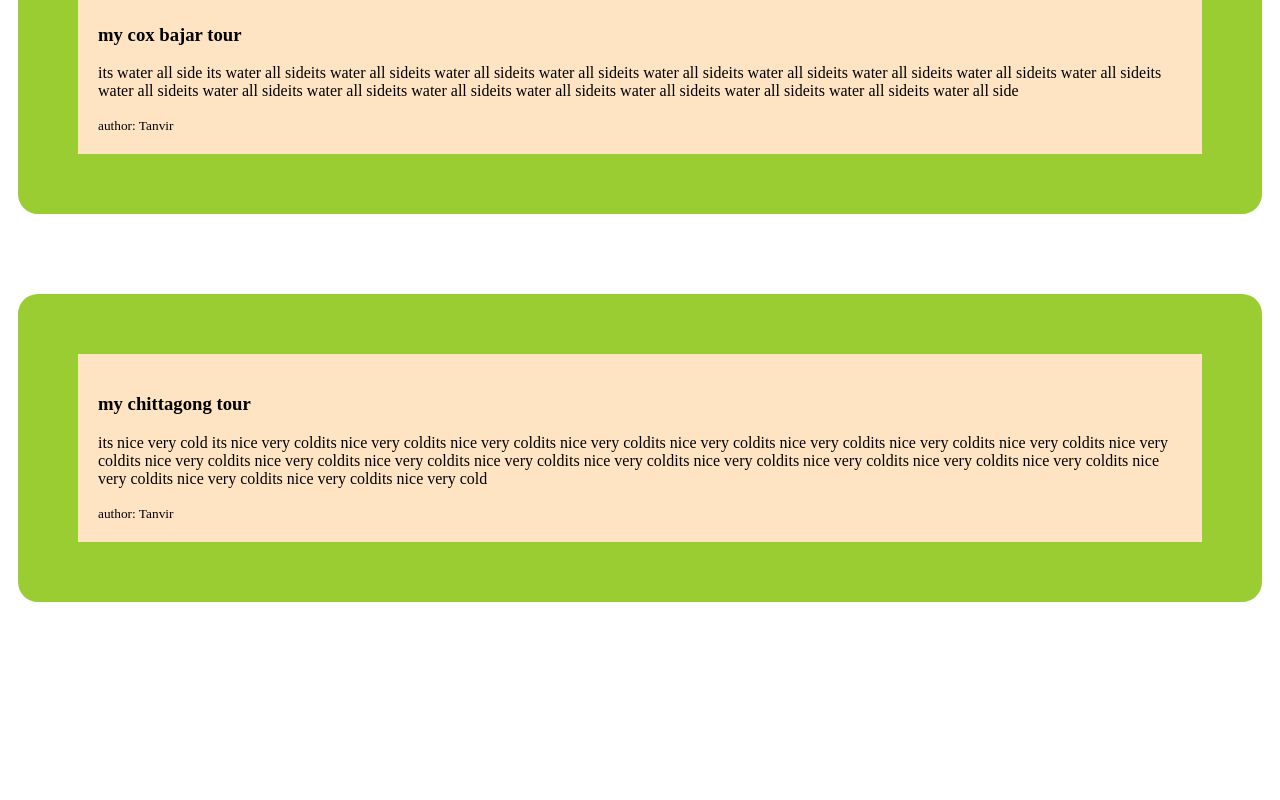
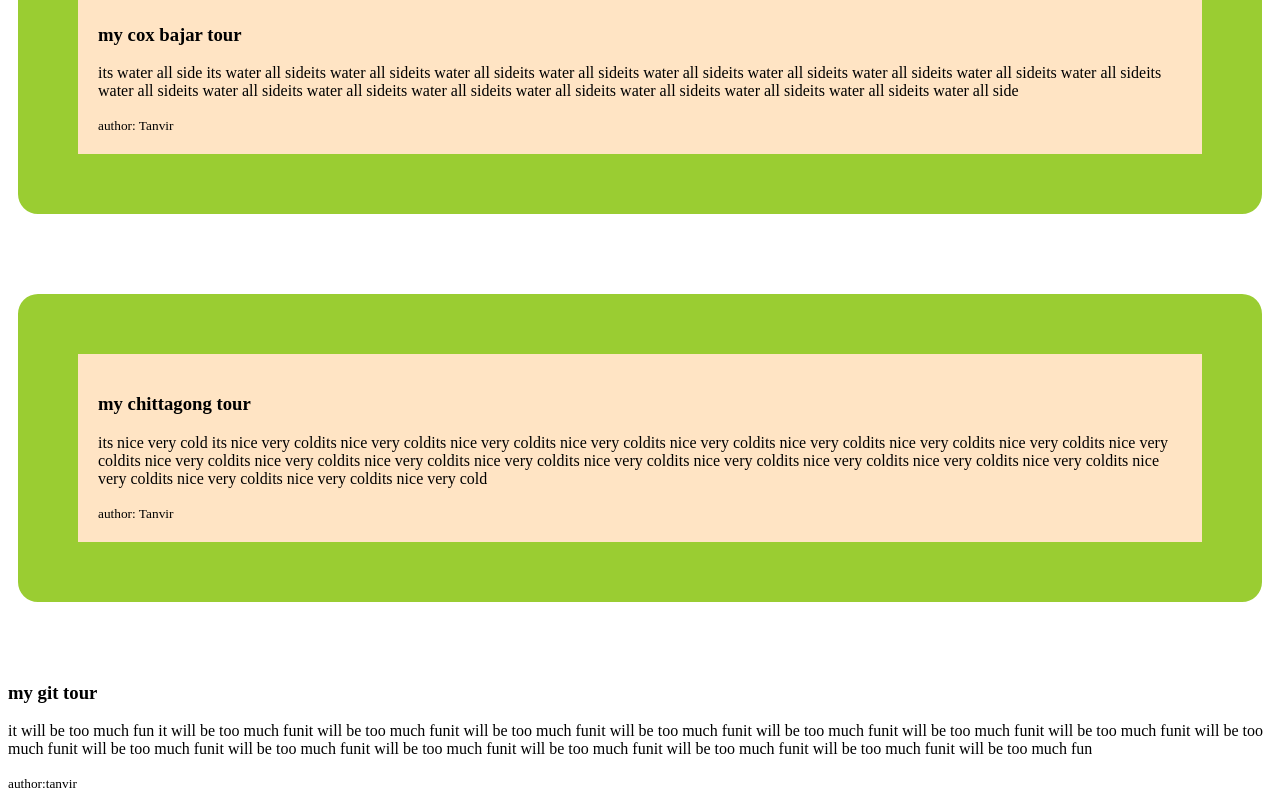
Before and after one commit to tanvir8685/pretty_css_repo, a plain HTML site: page my-blogs.html in a window 1280 px wide. Shown: the part 1024-1824 px from the top of the page. Before the commit the page ends 1706 px from the top, so only its background shows below. Drawn offline with Linux system fonts and the light colour scheme.

```diff
--- a/my-blogs.html
+++ b/my-blogs.html
@@ -36,5 +36,12 @@
         <p>its nice very cold its nice very coldits nice very coldits nice very coldits nice very coldits nice very coldits nice very coldits nice very coldits nice very coldits nice very coldits nice very coldits nice very coldits nice very coldits nice very coldits nice very coldits nice very coldits nice very coldits nice very coldits nice very coldits nice very coldits nice very coldits nice very coldits nice very cold</p>
         <small>author: Tanvir</small>
     </div>
+    <div>
+        <h3>
+            my git tour
+        </h3>
+        <p>it will be too much fun it will be too much funit will be too much funit will be too much funit will be too much funit will be too much funit will be too much funit will be too much funit will be too much funit will be too much funit will be too much funit will be too much funit will be too much funit will be too much funit will be too much funit will be too much fun</p>
+        <small>author:tanvir</small>
+    </div>
 </body>
 </html>
```
